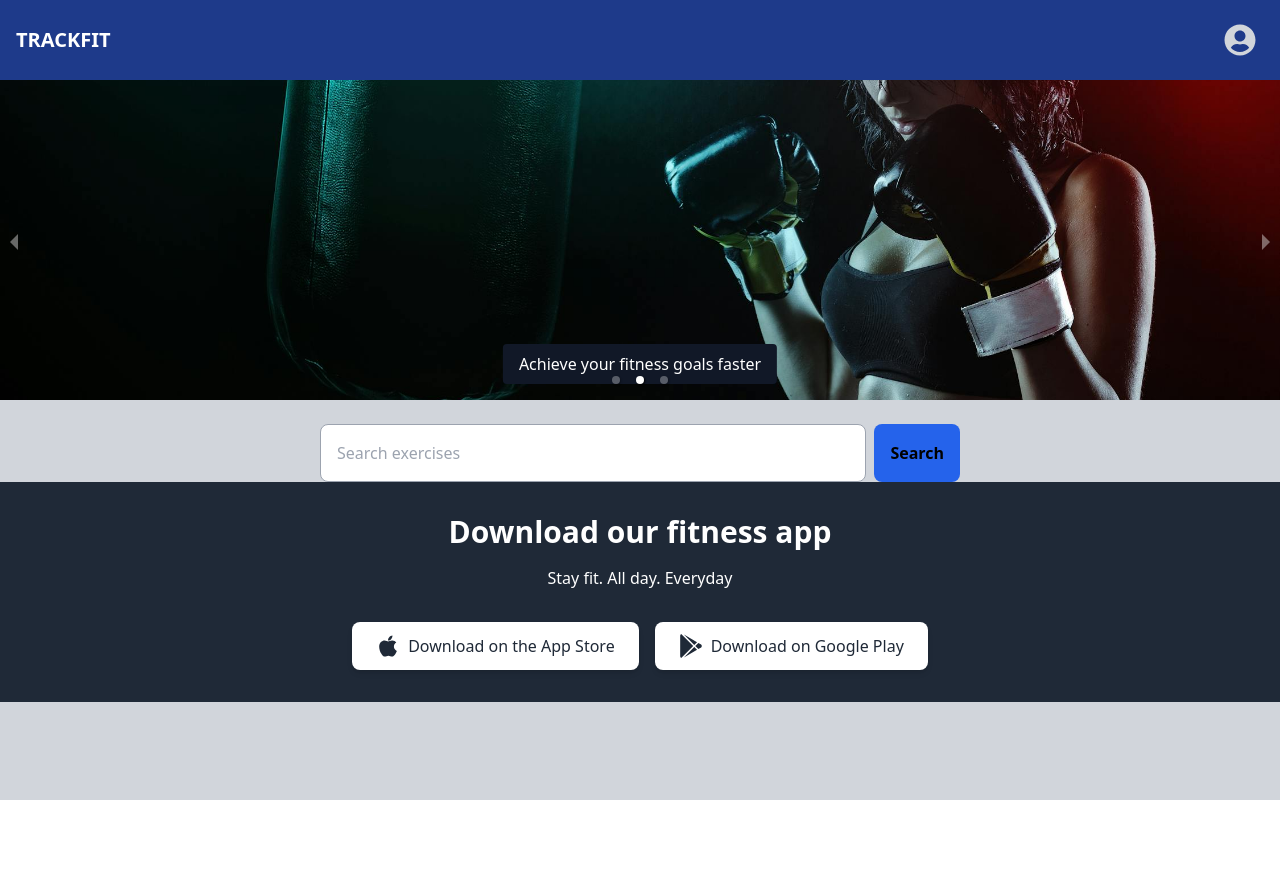
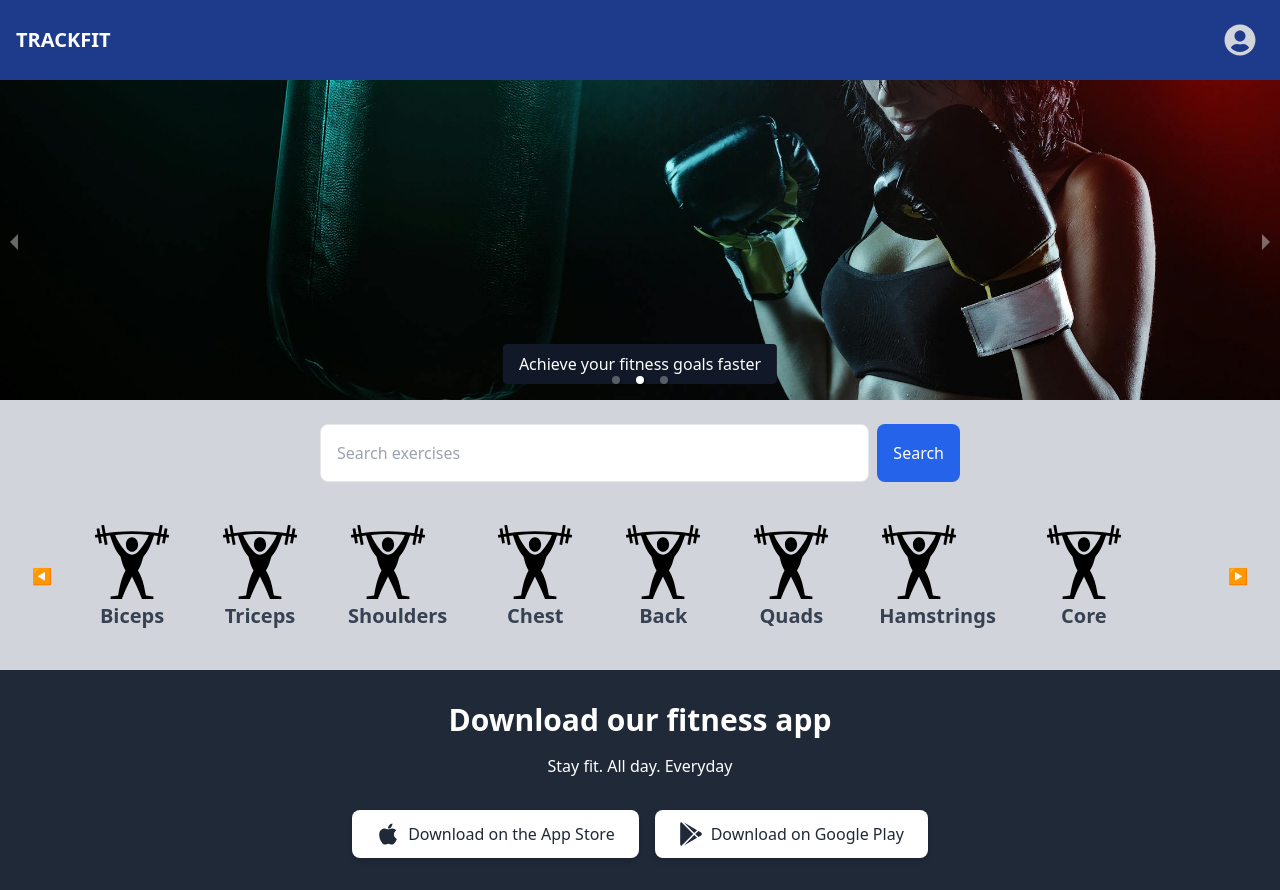
Before and after one commit to chas-academy/u09-fullstack-js-Brianosumba, a React (Vite) app in the folder frontend/: page /userpage in a window 1280 px wide. Before the commit the page ends 800 px from the top, so only its background shows below. Built offline with nearby package versions, Linux system fonts and the light colour scheme; grey boxes are pictures that could not be loaded.

Commit message:
UserPage exercise fix

```diff
--- /dev/null
+++ b/frontend/src/components/ExerciseCategories.jsx
@@ -0,0 +1,122 @@
+import { useNavigate } from "react-router-dom";
+import { GiWeightLiftingUp } from "react-icons/gi"; // Importing the weightlifting icon
+import { useRef } from "react"; // Import useRef for scrolling
+
+// Define categories outside of the component to prevent re-definition on each render
+const categories = [
+  {
+    name: "Biceps",
+    icon: (
+      <GiWeightLiftingUp className="w-12 h-12 sm:w-16 sm:h-16 lg:w-20 lg:h-20" />
+    ),
+  },
+  {
+    name: "Triceps",
+    icon: (
+      <GiWeightLiftingUp className="w-12 h-12 sm:w-16 sm:h-16 lg:w-20 lg:h-20" />
+    ),
+  },
+  {
+    name: "Shoulders",
+    icon: (
+      <GiWeightLiftingUp className="w-12 h-12 sm:w-16 sm:h-16 lg:w-20 lg:h-20" />
+    ),
+  },
+  {
+    name: "Chest",
+    icon: (
+      <GiWeightLiftingUp className="w-12 h-12 sm:w-16 sm:h-16 lg:w-20 lg:h-20" />
+    ),
+  },
+  {
+    name: "Back",
+    icon: (
+      <GiWeightLiftingUp className="w-12 h-12 sm:w-16 sm:h-16 lg:w-20 lg:h-20" />
+    ),
+  },
+  {
+    name: "Quads",
+    icon: (
+      <GiWeightLiftingUp className="w-12 h-12 sm:w-16 sm:h-16 lg:w-20 lg:h-20" />
+    ),
+  },
+  {
+    name: "Hamstrings",
+    icon: (
+      <GiWeightLiftingUp className="w-12 h-12 sm:w-16 sm:h-16 lg:w-20 lg:h-20" />
+    ),
+  },
+  {
+    name: "Core",
+    icon: (
+      <GiWeightLiftingUp className="w-12 h-12 sm:w-16 sm:h-16 lg:w-20 lg:h-20" />
+    ),
+  },
+];
+
+// Custom hook for scrolling
+const useScroll = (ref) => {
+  const scroll = (direction) => {
+    if (ref.current) {
+      ref.current.scrollBy({
+        left: direction === "left" ? -200 : 200, // Scroll amount
+        behavior: "smooth",
+      });
+    }
+  };
+
+  return scroll;
+};
+
+const ExerciseCategories = () => {
+  const navigate = useNavigate();
+  const categoriesRef = useRef(null);
+  const scroll = useScroll(categoriesRef); // Use the custom hook
+
+  const handleCategoryClick = (categoryName) => {
+    navigate(`/exercise/${categoryName.toLowerCase()}`);
+  };
+
+  return (
+    <div className="flex items-center p-6">
+      <button
+        onClick={() => scroll("left")}
+        className="bg-gray-300 rounded-full p-2 hover:bg-gray-400 transition-colors"
+        aria-label="Scroll left"
+      >
+        ◀
+      </button>
+      <div
+        className="overflow-x-auto whitespace-nowrap flex-grow mx-4"
+        ref={categoriesRef}
+      >
+        <div className="flex space-x-4">
+          {categories.map((category) => (
+            <div
+              key={category.name}
+              className="bg-gray-300 p-4 rounded-lg text-center cursor-pointer hover:shadow-lg hover:scale-105 transition-transform"
+              onClick={() => handleCategoryClick(category.name)}
+              role="button"
+              tabIndex={0} // Make it keyboard accessible
+              onKeyDown={(e) => {
+                if (e.key === "Enter") handleCategoryClick(category.name); // Handle Enter key
+              }}
+            >
+              {category.icon}
+              <p className="text-xl font-bold text-gray-700">{category.name}</p>
+            </div>
+          ))}
+        </div>
+      </div>
+      <button
+        onClick={() => scroll("right")}
+        className="bg-gray-300 rounded-full p-2 hover:bg-gray-400 transition-colors"
+        aria-label="Scroll right"
+      >
+        ▶
+      </button>
+    </div>
+  );
+};
+
+export default ExerciseCategories;
--- a/frontend/src/components/ExercisePage.jsx
+++ b/frontend/src/components/ExercisePage.jsx
@@ -1,116 +1,91 @@
-import { useNavigate, useParams } from "react-router-dom";
+import { useParams } from "react-router-dom";
+import axios from "axios";
+import { useState, useEffect, useMemo } from "react";
 
-const Exercisepage = () => {
-  const { exerciseName } = useParams();
-  const navigate = useNavigate();
+const ExercisePage = () => {
+  const { exerciseName } = useParams(); // exerciseName will be "biceps", "triceps", etc.
+  const [exercises, setExercises] = useState({
+    beginner: [],
+    intermediate: [],
+    advanced: [],
+  });
+  const [loading, setLoading] = useState(false);
+  const [error, setError] = useState(null);
 
-  const exercises = {
-    beginner: [
+  // Fetch exercises based on the category (exerciseName) and assign them to levels
+  useEffect(() => {
+    const fetchExercises = async () => {
+      setLoading(true);
+      setError(null); // Reset error state before making a new request
+      try {
+        const response = await axios.get(
+          `https://exercisedb.p.rapidapi.com/exercises/bodyPart/${exerciseName}`,
           {
-        name: "Pushups",
-        gifUrl: "https://gymvisual.com/img/p/2/0/9/4/8/20948.gif",
+            headers: {
+              "X-RapidAPI-Key": import.meta.env.VITE_RAPIDAPI_KEY,
+              "X-RapidAPI-Host": "exercisedb.p.rapidapi.com",
             },
-      {
-        name: "Band Bench Press",
-        gifUrl: "https://gymvisual.com/img/p/6/5/2/1/6521.gif",
-      },
-      {
-        name: "Dumbbell Flyes",
-        gifUrl: "https://gymvisual.com/img/p/2/1/7/5/5/21755.gif",
-      },
-    ],
-    intermediate: [
-      {
-        name: "Incline Dumbbell Press",
-        gifUrl: "https://gymvisual.com/img/p/1/4/1/1/4/14114.gif",
-      },
-      {
-        name: "Cable Chest Flyes",
-        gifUrl: "https://gymvisual.com/img/p/2/8/9/5/9/28959.gif",
-      },
-      { name: "Dips", gifUrl: "https://gymvisual.com/img/p/4/7/4/0/4740.gif" },
-    ],
-    advanced: [
-      {
-        name: "Barbell Bench Press",
-        gifUrl: "https://gymvisual.com/img/p/1/8/5/6/4/18564.gif",
-      },
-      {
-        name: "Incline Dumbbell Press (slow)",
-        gifUrl: "https://gymvisual.com/img/p/1/8/3/6/7/18367.gif",
-      },
-      {
-        name: "Weighted Dips",
-        gifUrl: "https://gymvisual.com/img/p/7/5/5/9/7559.gif",
-      },
-    ],
-    recommendedWorkouts: [
-      {
-        name: "Elbow Dips",
-        gifUrl: "https://gymvisual.com/img/p/1/3/1/3/6/13136.gif",
-      },
-    ],
+          }
+        );
+
+        setExercises(response.data); // Store the raw data here for transformation later
+      } catch (error) {
+        console.error("Error fetching exercises:", error);
+        setError("Failed to load exercises. Please try again.");
+      } finally {
+        setLoading(false);
+      }
     };
 
-  const handleClick = (level) => {
-    navigate(`/exercise-detail/${exerciseName}/${level}`);
+    fetchExercises();
+  }, [exerciseName]);
+
+  // Memoized exercise levels to avoid recalculation on every render
+  const categorizedExercises = useMemo(() => {
+    const beginnerExercises = exercises.slice(0, 5); // First 5 as beginner
+    const intermediateExercises = exercises.slice(5, 10); // Next 5 as intermediate
+    const advancedExercises = exercises.slice(10, 15); // Next 5 as advanced
+
+    return {
+      beginner: beginnerExercises,
+      intermediate: intermediateExercises,
+      advanced: advancedExercises,
     };
+  }, [exercises]);
 
   return (
-    <>
-      <div className="text-center my-8">
-        <h1 className="font-bold text-3xl sm:text-4xl md:text-5xl text-gray-800">
-          Let&#39;s Go, Brian! Time to Rumble!
-        </h1>
-        <p className="text-lg sm:text-xl mt-4 text-gray-700">
-          Every rep counts. You&#39;ve already shown up. Now, let&#39;s crush it
-          and unleash your potential!
-        </p>
-      </div>
-
-      <div className="text-center my-8">
-        <h2 className="font-bold text-2xl sm:text-3xl mb-6 text-gray-800">
-          Chest Day Baby!
-        </h2>
-        <p className="text-lg sm:text-xl mb-8 text-gray-600">
-          Pick your fitness level below and get started.
-        </p>
-
-        <div className="space-y-12">
-          {["beginner", "intermediate", "advanced", "recommendedWorkouts"].map(
-            (level) => (
+    <div className="p-6">
+      {error && <p className="text-red-500">{error}</p>}
+      {loading ? (
+        <p>Loading exercises...</p>
+      ) : (
+        <div>
+          {["beginner", "intermediate", "advanced"].map((level) => (
             <div key={level}>
-                <h3
-                  className="font-bold text-xl sm:text-2xl mb-4 text-gray-800 hover:text-blue-600 cursor-pointer"
-                  onClick={() => handleClick(level)}
-                >
+              <h3 className="font-bold text-xl my-4">
                 {level.charAt(0).toUpperCase() + level.slice(1)}
               </h3>
-
               <div className="grid grid-cols-1 sm:grid-cols-2 lg:grid-cols-3 gap-6">
-                  {exercises[level].map((exercise, index) => (
+                {categorizedExercises[level]?.map((exercise, index) => (
                   <div
                     key={index}
-                      className="bg-white p-6 rounded-lg border border-gray-300 hover:shadow-lg transform hover:scale-105 transition-transform duration-200"
+                    className="bg-white p-4 rounded-lg shadow-md hover:shadow-lg transform hover:scale-105 transition"
                   >
                     <img
                       src={exercise.gifUrl}
                       alt={exercise.name}
-                        className="w-full h-40 object-cover mb-4"
+                      className="h-40 w-full object-cover mb-4"
                     />
-                      <p className="text-center font-semibold text-gray-800">
-                        {exercise.name}
-                      </p>
+                    <p className="font-semibold text-center">{exercise.name}</p>
                   </div>
                 ))}
               </div>
             </div>
-            )
+          ))}
+        </div>
       )}
     </div>
-      </div>
-    </>
   );
 };
 
-export default Exercisepage;
+export default ExercisePage;
--- a/frontend/src/components/SearchField.jsx
+++ b/frontend/src/components/SearchField.jsx
@@ -1,59 +1,68 @@
-import { useState } from "react";
+import { useState, useCallback } from "react";
 import axios from "axios";
 import PropTypes from "prop-types";
 
 const SearchField = ({ onSearchResults }) => {
-  const [query, setQuery] = useState(""); // stores the user's input
-  const [loading, setLoading] = useState(false); // loading state
-  const [error, setError] = useState(null); // error state
+  const [query, setQuery] = useState("");
+  const [loading, setLoading] = useState(false);
+  const [error, setError] = useState(null);
 
-  const handleSearch = async (e) => {
+  const handleSearch = useCallback(
+    async (e) => {
       e.preventDefault();
-    setError(null); // Reset error state
+      setError(null);
 
       if (query.trim()) {
-      setLoading(true); // Start loading
+        setLoading(true);
         try {
-        // Fetch Exercises from ExerciseDB API
           const response = await axios.get(
-          `https://exercisedb.p.rapidapi.com/exercises/name/${query}`, // Search by exercise name
+            `https://exercisedb.p.rapidapi.com/exercises/name/${query}`,
             {
               headers: {
-              "X-RapidAPI-Key": import.meta.env.VITE_RAPIDAPI_KEY, // Use your RapidAPI key
+                "X-RapidAPI-Key": import.meta.env.VITE_RAPIDAPI_KEY,
                 "X-RapidAPI-Host": "exercisedb.p.rapidapi.com",
               },
             }
           );
-        // Pass the data to the parent component
+
+          if (response.data.length === 0) {
+            setError("No exercises found. Try a different search.");
+          } else {
             onSearchResults(response.data);
+          }
         } catch (error) {
           console.error("Error fetching exercises:", error);
-        setError("Failed to fetch exercises. Please try again.");
+          setError(
+            "Failed to fetch exercises. Please check your connection and try again."
+          );
         } finally {
-        setLoading(false); // End loading
+          setLoading(false);
         }
       }
+    },
+    [query, onSearchResults]
+  );
+
+  const handleInputChange = (e) => {
+    setQuery(e.target.value); // Simply update the query state
   };
 
   return (
     <div className="flex justify-center items-center mt-6">
-      {error && <p className="text-red-500">{error}</p>} {/* Error message */}
-      {loading && <p>Loading...</p>} {/* Loading indicator */}
+      {error && <p className="text-red-500">{error}</p>}
+      {loading && <p>Loading...</p>}
       <form onSubmit={handleSearch} className="flex w-full md:w-1/2">
-        <label htmlFor="exerciseSearch" className="sr-only">
-          Search Exercises
-        </label>
         <input
-          id="exerciseSearch"
           type="text"
           value={query}
-          onChange={(e) => setQuery(e.target.value)}
+          onChange={handleInputChange}
           placeholder="Search exercises"
-          className="border border-gray-400 p-4 rounded-lg w-full"
+          className="border p-4 rounded-lg w-full"
         />
         <button
           type="submit"
-          className="bg-blue-600 hover:bg-blue-500 hover:shadow-lg transition duration-300 text-black font-semibold p-4 rounded-lg ml-2"
+          className="bg-blue-600 text-white p-4 rounded-lg ml-2"
+          disabled={loading}
         >
           Search
         </button>
@@ -62,9 +71,8 @@ const SearchField = ({ onSearchResults }) => {
   );
 };
 
-// Define PropTypes for SearchField
 SearchField.propTypes = {
-  onSearchResults: PropTypes.func.isRequired, // 'onSearchResults' is a required function
+  onSearchResults: PropTypes.func.isRequired,
 };
 
 export default SearchField;
--- a/frontend/src/pages/Userpage/UserPage.jsx
+++ b/frontend/src/pages/Userpage/UserPage.jsx
@@ -4,6 +4,7 @@ import SearchField from "../../components/SearchField";
 import HeroBannerCarousel from "../../components/HeroBannerCarousel";
 import ExerciseCardList from "../../components/ExerciseCardList";
 import Footer from "../../components/Footer";
+import ExerciseCategories from "../../components/ExerciseCategories"; // Import the ExerciseCategories component
 import useAuthStore from "../Store/store";
 
 const UserPage = () => {
@@ -18,7 +19,6 @@ const UserPage = () => {
   };
 
   return (
-    <>
     <div className="bg-gray-300 min-h-screen">
       {/* Navbar with authentication props */}
       <NavBar isAuthenticated={isAuthenticated} logout={logout} />
@@ -29,6 +29,9 @@ const UserPage = () => {
       {/* SearchField component with onSearchResults to handle search results */}
       <SearchField onSearchResults={handleSearchResults} />
 
+      {/* Render Exercise Categories */}
+      <ExerciseCategories />
+
       {/* Conditionally render ExerciseCardList if searchResults exist */}
       {searchedExercises.length > 0 && (
         <ExerciseCardList exercises={searchedExercises} />
@@ -37,7 +40,6 @@ const UserPage = () => {
       {/* Footer component */}
       <Footer />
     </div>
-    </>
   );
 };
 
```
Also changed, not shown: frontend/src/components/ExerciseCardList.jsx (+61 -31 lines). Lines whose indentation alone changed are shown as unchanged.
